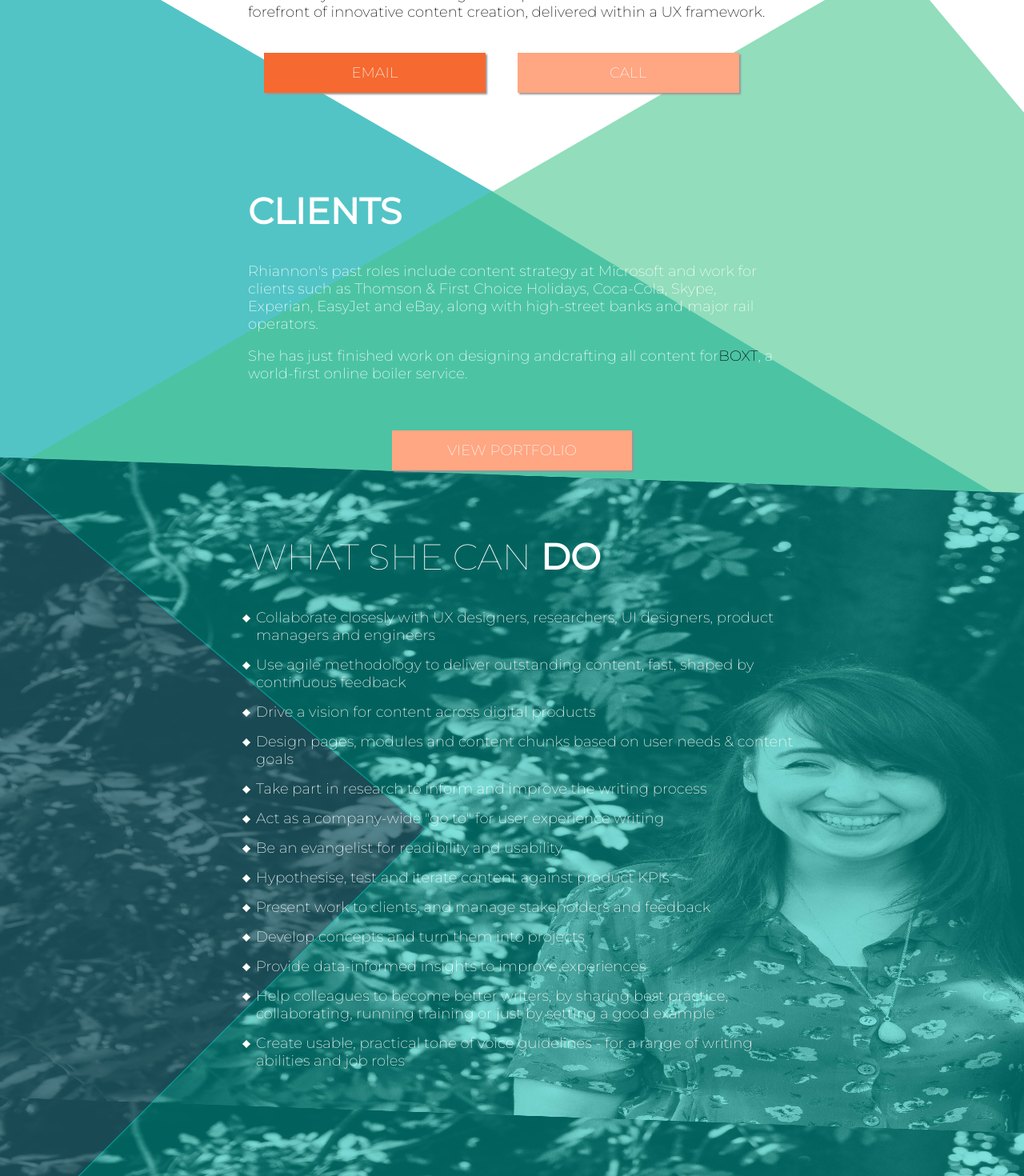
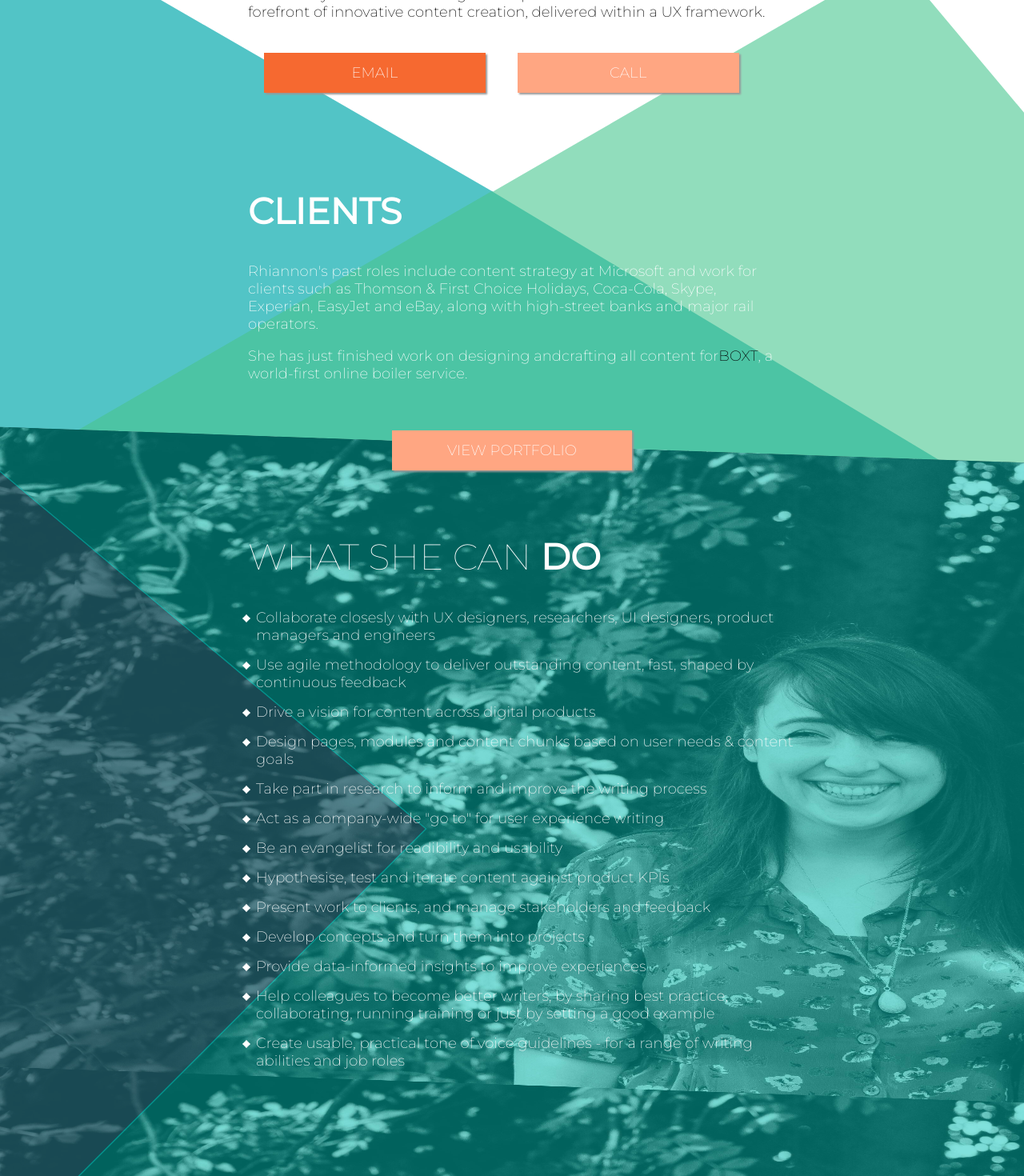
Before and after one commit to mthomasuk/rhiannon-jones-portfolio, a React (Create React App) app: page / in a window 1280 px wide. Shown: the part 587-2057 px from the top of the page at 80% size. Built offline with nearby package versions, Linux system fonts and the light colour scheme.

Commit message:
you can see Rheezy's face properly

```diff
--- a/src/containers/Mask.css
+++ b/src/containers/Mask.css
@@ -43,7 +43,7 @@
 }
 
 .Photo, .Filter {
-  top: 61%;
+  top: 59%;
   bottom: -10%;
   left: -40px;
   right: -40px;
@@ -55,6 +55,7 @@
   background-image: url(/img/rheezy.jpg);
   background-size: 100%;
   background-attachment: fixed;
+  background-position: 0 20%;
 }
 
 .Filter {
```
Lines whose indentation alone changed are shown as unchanged.
